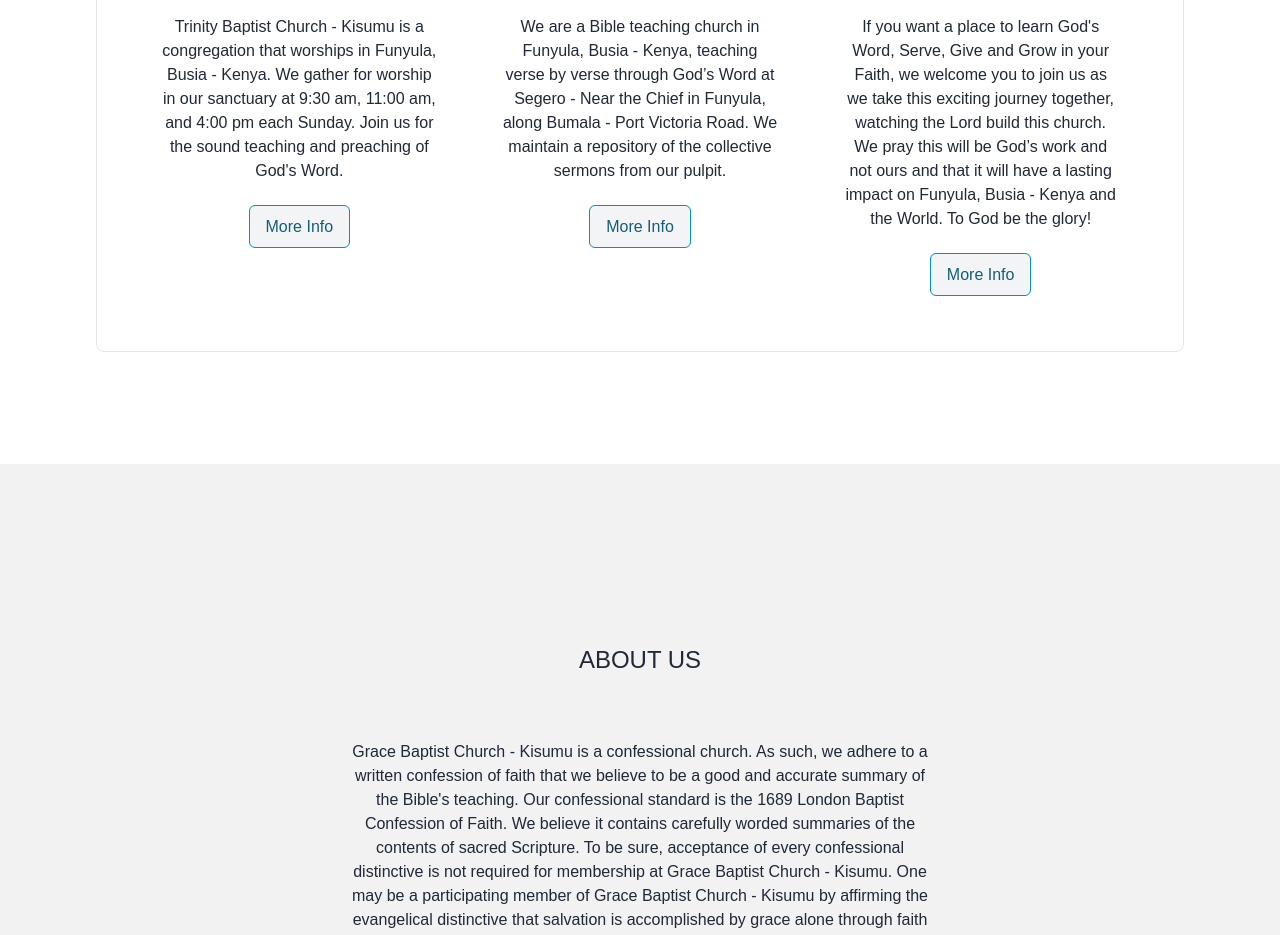
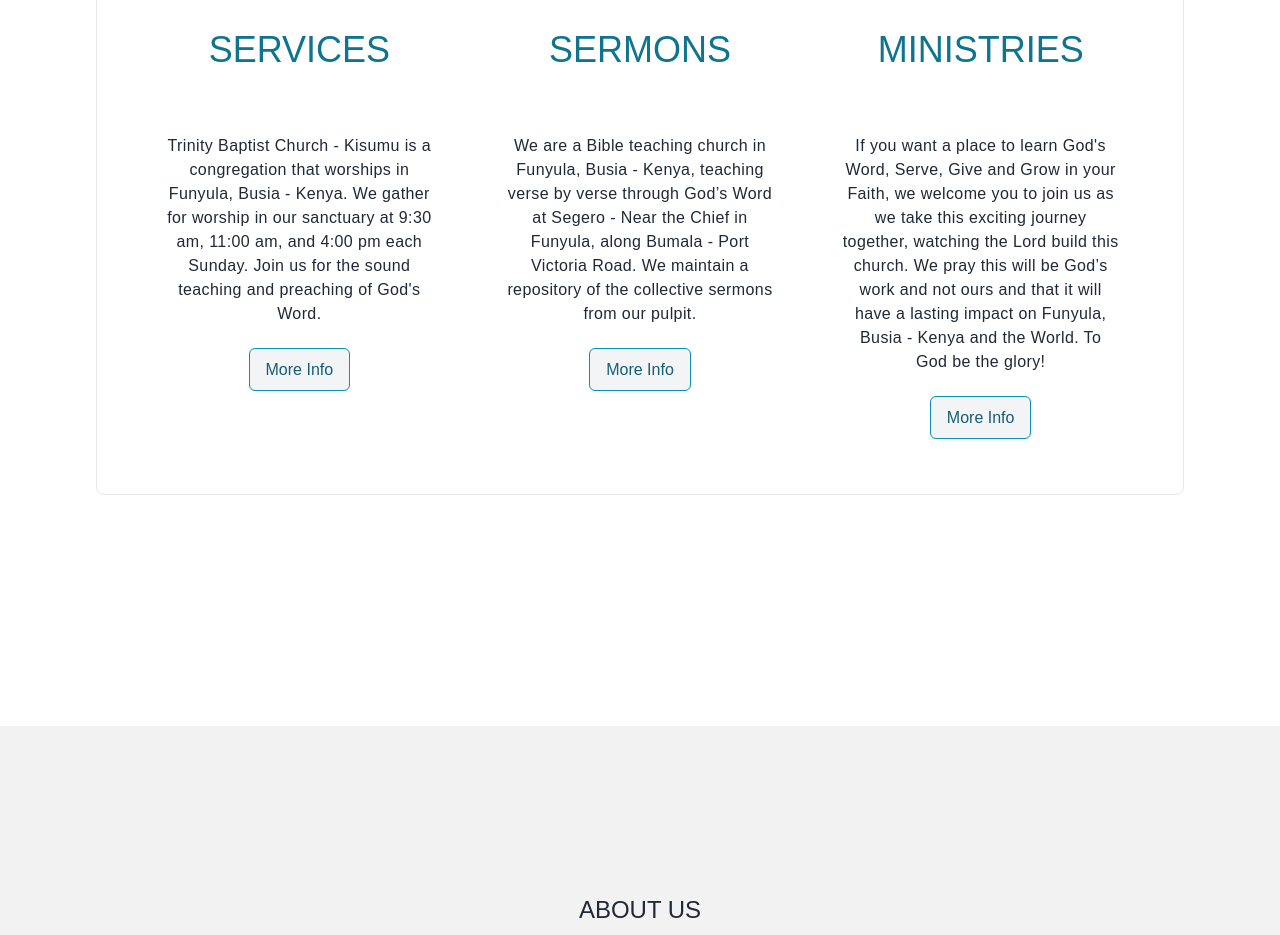
Before and after one commit to Andrew-Ochieng/tbc, a React (Vite) app: page / in a window 1280 px wide. Shown: the part 1180-2115 px from the top of the page. Built offline with nearby package versions, Linux system fonts and the light colour scheme.

Commit message:
feat: add google maps feature

```diff
--- /dev/null
+++ b/src/components/Contact/ContactMap.jsx
@@ -0,0 +1,21 @@
+
+export default function ContactMap() {
+  return (
+    <>
+        <div>
+            <iframe src="https://www.google.com/maps/embed?pb=!1m18!1m12!1m3!1d510690.8185423954!2d33.79483405625!3d0.2760286999999996!2m3!1f0!2f0!3f0!3m2!1i1024!2i768!4f13.1!3m3!1m2!1s0x177fbf0c11a2bd95%3A0x7f3a9b1b4e7114b3!2sTrinity%20Baptist%20Church%20Funyula!5e0!3m2!1sen!2ske!4v1686230166478!5m2!1sen!2ske"
+                className="w-full"
+                // width="600"
+                height="450"
+                style={{border: "0px"}}
+                allowfullscreen="true"
+                loading="lazy"
+                referrerpolicy="no-referrer-when-downgrade">
+            </iframe>
+        </div>
+        <div>
+
+        </div>
+    </>
+  )
+}
--- a/src/components/Home/AboutUs.jsx
+++ b/src/components/Home/AboutUs.jsx
@@ -3,13 +3,14 @@
 const AboutUs = () => {
     return (
         <>
-            <div className="hero min-h-screen bg-base-200" >
+            <div className="hero min-h-screen bg-base-200"
+                style={{}}>
                 <div className="hero-content text-center">
                     <div className="max-w-xl">
                         <div className="section-title">
                             <h3>About Us</h3>
                         </div>
-                        <p className="font-extralight">
+                        <p className="font-extralight tracking-wide">
                             Grace Baptist Church - Kisumu is a confessional church. As such, we adhere to a written confession of faith that we believe to be a good and accurate summary of the Bible's teaching. Our confessional standard is the 1689 London Baptist Confession of Faith. We believe it contains carefully worded summaries of the contents of sacred Scripture. To be sure, acceptance of every confessional distinctive is not required for membership at Grace Baptist Church - Kisumu. One may be a participating member of Grace Baptist Church - Kisumu by affirming the evangelical distinctive that salvation is accomplished by grace alone through faith alone because of Christ alone. Nevertheless, the officers of Grace Baptist Church - Kisumu must adhere to the system of doctrine taught by the 1689 London Baptist Confession of Faith.
                         </p>
                         <Link to='/about' className="btn-link btn">
--- a/src/components/Home/ServiceCards.jsx
+++ b/src/components/Home/ServiceCards.jsx
@@ -7,12 +7,12 @@
     })
   return (
     <>
-        <div className="md:mx-24 mx-4 md:my-28 my-12">
-            <div className="grid md:grid-cols-3 gap-16 text-center border md:p-16 p-6 rounded-lg">
+        <div className="md:mx-24 mx-4 md:my-24 my-16 min-h-screen flex justify-center items-center">
+            <div className="grid md:grid-cols-3 gap-16 text-center border md:p-16 p-6 rounded-lg hover:shadow-md">
                 {data.about.map((item) => (
                     <div>
                         <h3 className="uppercase md:mb-16 mb-8 text-cyan-700 md:text-4xl">{item.name}</h3>
-                        <p className="md:mb-8 mb-4">{item.description}</p>
+                        <p className="md:mb-8 mb-4 tracking-wide font-light">{item.description}</p>
                         <Link to={item.link} className="btn-link ">
                             More Info
                         </Link>
--- a/src/components/Navbar.jsx
+++ b/src/components/Navbar.jsx
@@ -28,7 +28,7 @@
                   </button>
               </div>
 
-              <div className='md:flex hidden text-yellow-500'>
+              <div className='md:flex hidden text-cyan-700'>
                   <ul className="md:flex items-center font-medium lg:space-x-6 md:space-x-4">
                       {navLinks.map((nav) => (
                           <li key={nav.id} className="navlink md:my-0 my-2 md:text-lg">
@@ -48,7 +48,7 @@
                       <FaRegTimesCircle />
                   </button>
               </div>
-              <ul className="flex flex-col items-center text-base font-medium space-y-8 text-yellow-500">
+              <ul className="flex flex-col items-center text-base font-medium space-y-8 text-cyan-700">
                   {navLinks.map((nav) => (
                       <li key={nav.id} onClick={() => setOpen((prev) => !prev)} className="navlink md:mx-4 mx-2 md:my-0 my-2">
                           <Link to={nav.route}>
--- a/src/index.css
+++ b/src/index.css
@@ -6,10 +6,11 @@
 @import url('https://fonts.googleapis.com/css2?family=Maven+Pro:wght@400;500;600;700;800;900&display=swap');
 @import url('https://fonts.googleapis.com/css2?family=Quicksand:wght@300;400;500;600;700&display=swap');
 @import url('https://fonts.googleapis.com/css2?family=Cutive+Mono&display=swap');
+@import url('https://fonts.googleapis.com/css2?family=Ubuntu:wght@300;400;500;700&display=swap');
 
-body {
-    /* font-family: 'Maven Pro', sans-serif; */
-    font-family: 'Barlow', sans-serif;
+* {
+    font-family: 'Ubuntu', sans-serif;
+    /* font-family: 'Barlow', sans-serif; */
 }
 
 @layer components {
--- a/src/pages/Contact.jsx
+++ b/src/pages/Contact.jsx
@@ -1,6 +1,9 @@
+import ContactMap from "../components/Contact/ContactMap";
 
 export default function Contact() {
   return (
-    <div>Contact</div>
+    <div>
+      <ContactMap />
+    </div>
   )
 }
```
Also changed, not shown: src/data/blogs.json (added, +9 -0 lines), public/mtn1.jpg (added), 1 other file (tests, documents, lock files or other folders).
